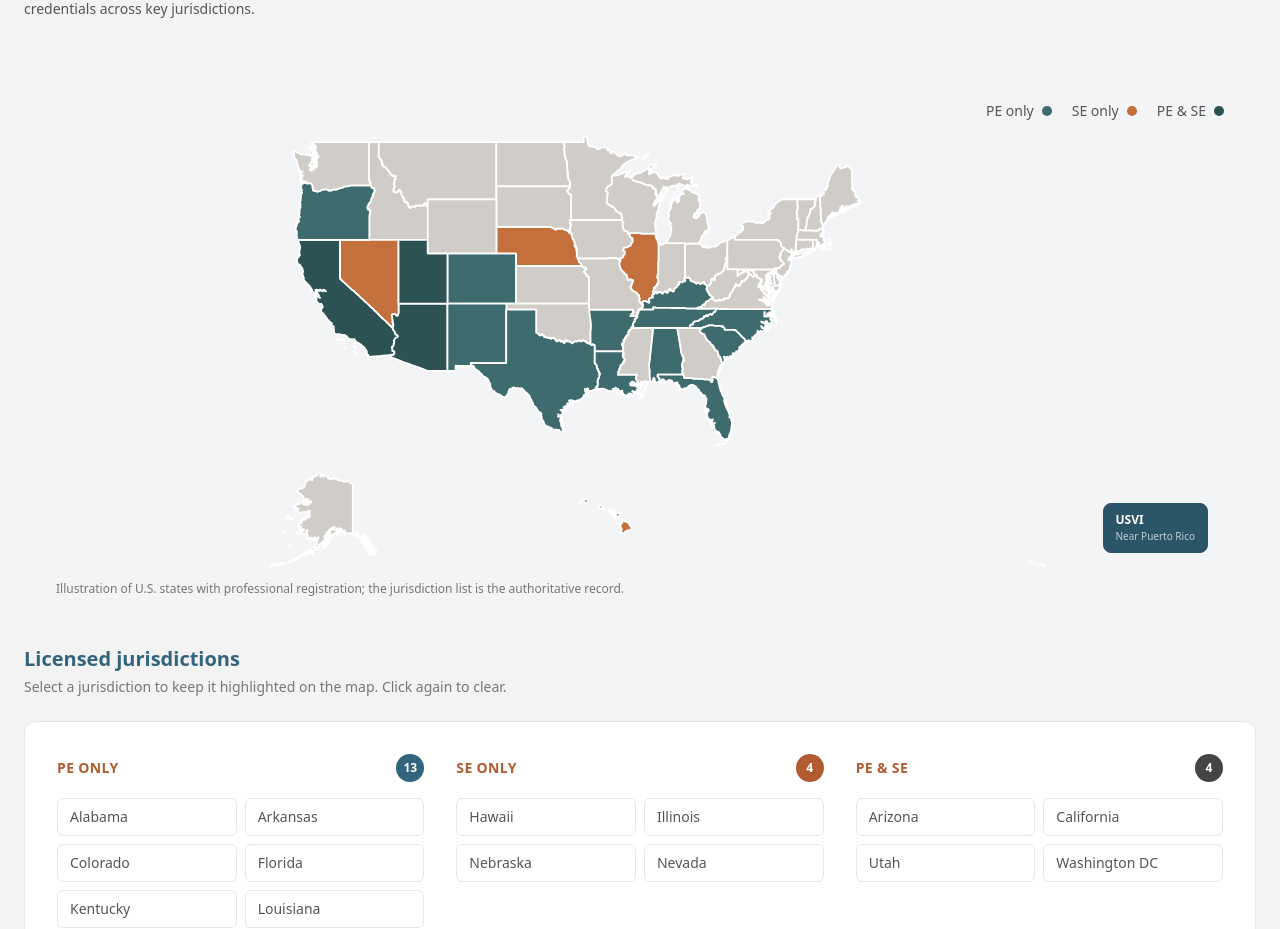
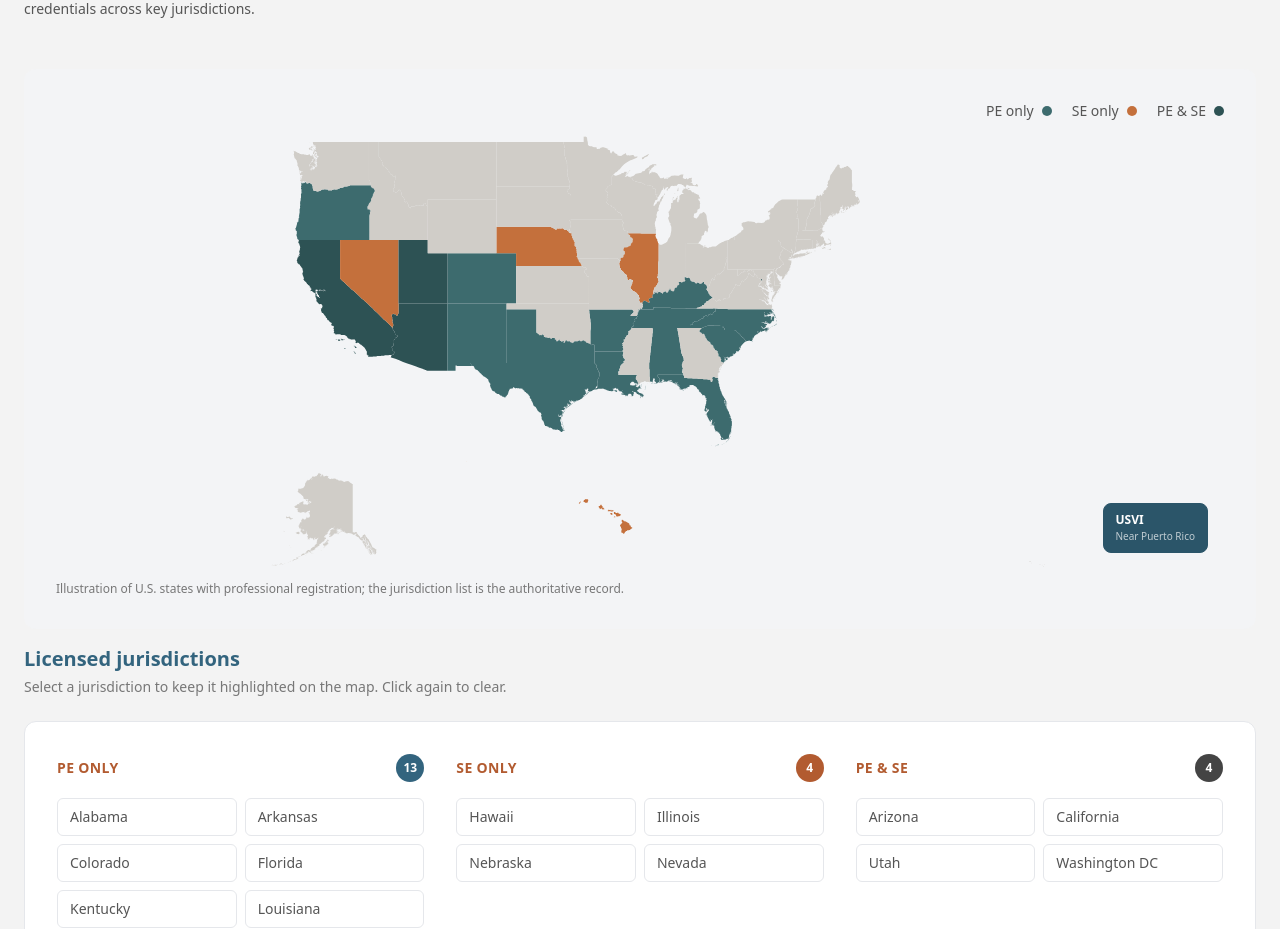
Before and after one commit to MrPerfectRecord/ASE, a Next.js app: page / in a window 1280 px wide. Shown: the part 1940-2869 px from the top of the page. Built offline with nearby package versions, Linux system fonts and the light colour scheme.

Commit message:
Adjust hero position and remove tagline text

```diff
--- a/src/components/USMap.tsx
+++ b/src/components/USMap.tsx
@@ -134,7 +134,7 @@ export default function USMap() {
   const tooltipName = tooltipState ? abbrToName[tooltipState] : null;
   const tooltipCenter = tooltipState && tooltipState !== "VI" ? displayCenter(tooltipState) : null;
 
-  const renderPath = (abbr: string, strokeW: number = 0.5) => {
+  const renderPath = (abbr: string) => {
     const entry = S[abbr];
     if (!entry) return null;
     const [d] = entry;
@@ -145,10 +145,7 @@ export default function USMap() {
         key={abbr}
         d={d}
         fill={fill(abbr)}
-        stroke="white"
-        strokeWidth={strokeW}
-        strokeLinejoin="round"
-        strokeLinecap="round"
+        stroke="none"
         className={isLicensed ? "transition-colors duration-200 cursor-pointer" : ""}
         style={isLicensed ? undefined : { pointerEvents: "none" }}
         onMouseEnter={isLicensed ? () => setHovered(abbr) : undefined}
@@ -175,15 +172,15 @@ export default function USMap() {
           <svg viewBox="0 0 220 125" className="w-full h-auto" style={{maxHeight:"440px", overflow:"hidden"}}>
             {/* Mainland (all states except AK, HI), translated so the content fills the viewBox */}
             <g transform={`translate(${MAINLAND_DX} ${MAINLAND_DY})`}>
-              {mainlandAbbrs.map(a => renderPath(a, 0.5))}
+              {mainlandAbbrs.map(a => renderPath(a))}
             </g>
             {/* Alaska inset, scaled down */}
             <g transform={`translate(${AK_DX} ${AK_DY}) scale(${AK_SCALE})`}>
-              {renderPath("AK", 2.2)}
+              {renderPath("AK")}
             </g>
             {/* Hawaii inset */}
             <g transform={`translate(${HI_DX} ${HI_DY})`}>
-              {renderPath("HI", 0.5)}
+              {renderPath("HI")}
             </g>
             {tooltipName && tooltipCenter && (
               <g style={{ pointerEvents: "none" }}>
```
